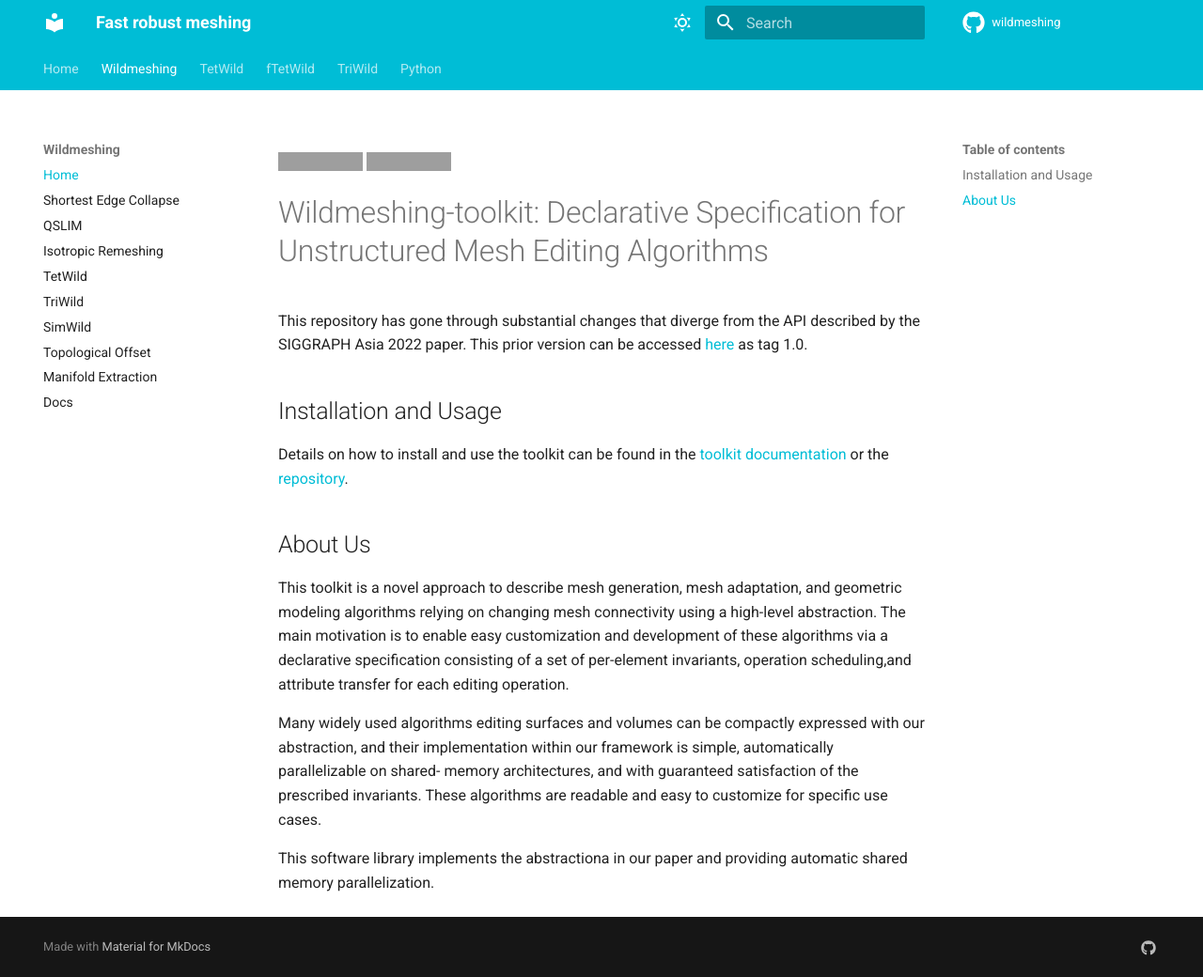
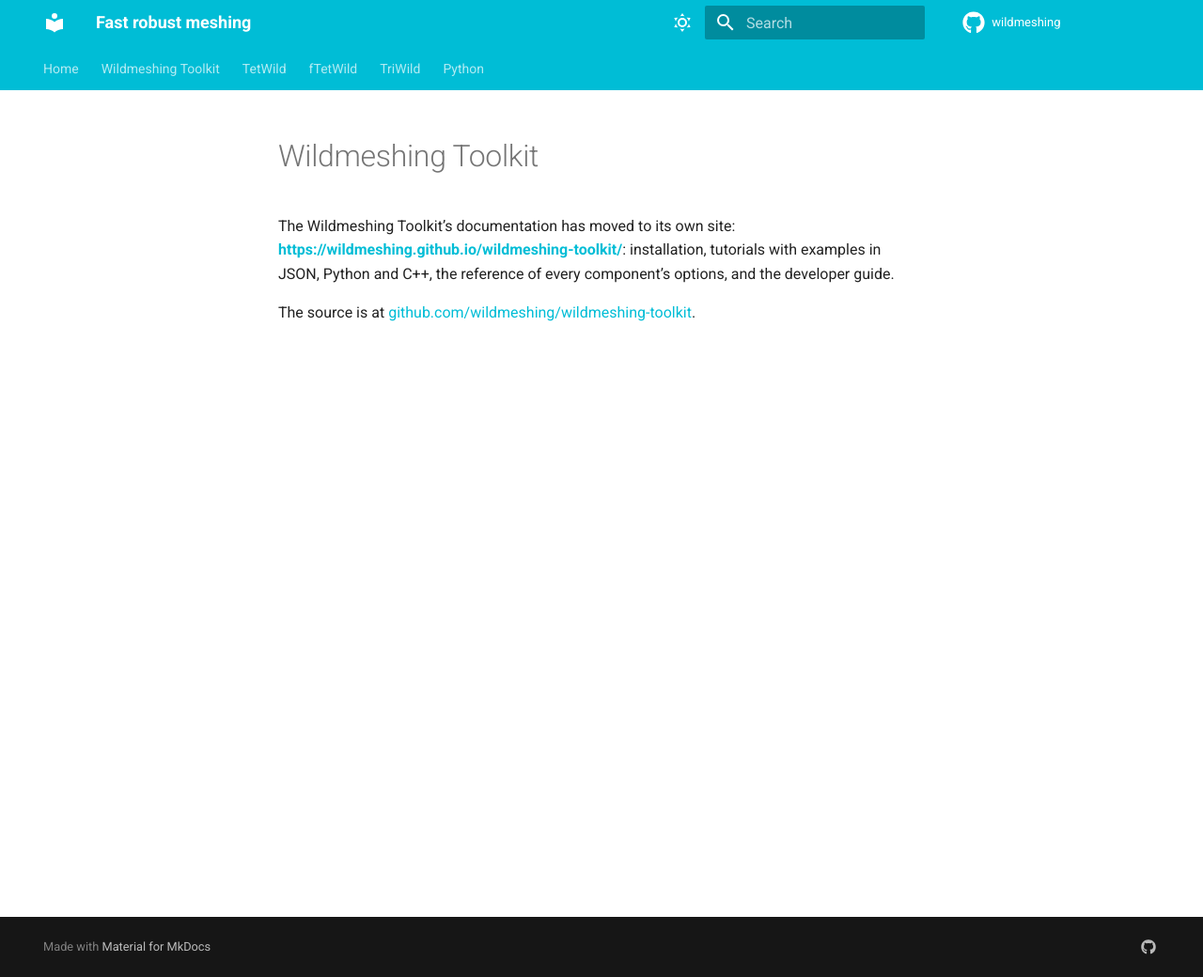
Before and after one commit to wildmeshing/wildmeshing.github.io, an MkDocs documentation site: the page built from doc/wildmeshing.md, in a window 1280 px wide and 1040 px high. Shown: the whole window at 94% size. Built offline with MkDocs 1.6.1 and Material for MkDocs 9.7.7, drawn with Linux system fonts in a browser that asks for light colours; comment, search, counter and statistics services are not loaded; grey boxes are pictures that could not be loaded.

Commit message:
The toolkit's documentation moves to its own site
The Wildmeshing Toolkit now builds its documentation from its own repository and
publishes it at https://wildmeshing.github.io/wildmeshing-toolkit/, the component
reference included. This site links to it:

- the Wildmeshing tab is one link to the toolkit site; the generated per-component spec
  pages, generate_doc.py and the build step that cloned the toolkit and json-spec-engine
  go;
- the home page's broken toolkit.md link points to the toolkit site, and wildmeshing.md
  says where the documentation went;
- the Python page notes that it documents wildmeshing-python 0.4, and that the toolkit's
  package will take the name;
- edit links point to this repository; the README's clone command and prerequisites are
  fixed.

Co-Authored-By: Claude Opus 5.5 <noreply@anthropic.com>
Claude-Session: https://claude.ai/code/session_01ULwCy32WTWz2YSVPRHU4LT

```diff
--- a/doc/wildmeshing.md
+++ b/doc/wildmeshing.md
@@ -1,23 +1,7 @@
-[![Build](https://github.com/wildmeshing/wildmeshing-toolkit/actions/workflows/continuous.yml/badge.svg)](https://github.com/wildmeshing/wildmeshing-toolkit/actions/workflows/continuous.yml)
-[![codecov](https://codecov.io/github/wildmeshing/wildmeshing-toolkit/graph/badge.svg?token=CSBKSLUQW6)](https://codecov.io/github/wildmeshing/wildmeshing-toolkit)
+# Wildmeshing Toolkit
 
-# Wildmeshing-toolkit: Declarative Specification for Unstructured Mesh Editing Algorithms
+The Wildmeshing Toolkit's documentation has moved to its own site:
+**[https://wildmeshing.github.io/wildmeshing-toolkit/](https://wildmeshing.github.io/wildmeshing-toolkit/)**: installation, tutorials with examples in JSON, Python and C++, the
+reference of every component's options, and the developer guide.
 
-This repository has gone through substantial changes that diverge from the API described by the SIGGRAPH Asia 2022 paper.
-This prior version can be accessed [here](https://github.com/wildmeshing/wildmeshing-toolkit/releases/tag/1.0) as tag 1.0.
-
-## Installation and Usage
-
-Details on how to install and use the toolkit can be found in the [toolkit documentation](https://wildmeshing.github.io/wildmeshing-toolkit/index.html) or the [repository](https://github.com/wildmeshing/wildmeshing-toolkit/).
-
-## About Us
-
-This toolkit is a novel approach to describe mesh generation, mesh adaptation, and geometric modeling algorithms relying on changing mesh connectivity using a high-level abstraction. The main motivation is to enable easy customization and development of these algorithms via a declarative specification consisting of a set of per-element invariants, operation scheduling,and attribute transfer for each editing operation.
-
-Many widely used algorithms editing surfaces and volumes
-can be compactly expressed with our abstraction, and their implementation
-within our framework is simple, automatically parallelizable on shared-
-memory architectures, and with guaranteed satisfaction of the prescribed
-invariants. These algorithms are readable and easy to customize for specific use cases.
-
-This software library implements the abstractiona in our paper and providing automatic shared memory parallelization.
+The source is at [github.com/wildmeshing/wildmeshing-toolkit](https://github.com/wildmeshing/wildmeshing-toolkit).
--- a/mkdocs.yml
+++ b/mkdocs.yml
@@ -2,7 +2,7 @@ site_name: Fast robust meshing
 site_url: "https://wildmeshing.github.io/"
 repo_name: "wildmeshing"
 repo_url: "https://github.com/wildmeshing/wildmeshing-toolkit"
-edit_uri: "../https://github.com/wildmeshing/wildmeshing-toolkit/edit/doc/doc/"
+edit_uri: "https://github.com/wildmeshing/wildmeshing.github.io/edit/doc/doc/"
 site_description: "Fast robust meshing"
 # strict: true
 docs_dir: "doc"
@@ -87,17 +87,7 @@ extra_javascript:
   - https://cdn.jsdelivr.net/npm/mathjax@3/es5/tex-mml-chtml.js
 nav:
   - Home: index.md
-  - Wildmeshing:
-      - Home: wildmeshing.md
-      - Shortest Edge Collapse: toolkit_specs/shortest_edge_collapse_spec.md
-      - QSLIM: toolkit_specs/qslim_spec.md
-      - Isotropic Remeshing: toolkit_specs/isotropic_remeshing_spec.md
-      - TetWild: toolkit_specs/tetwild_spec.md
-      - TriWild: toolkit_specs/triwild_spec.md
-      - SimWild: toolkit_specs/simwild_spec.md
-      - Topological Offset: toolkit_specs/topological_offset_spec.md
-      - Manifold Extraction: toolkit_specs/manifold_extraction_spec.md
-      - Docs: https://wildmeshing.github.io/wildmeshing-toolkit/index.html
+  - Wildmeshing Toolkit: https://wildmeshing.github.io/wildmeshing-toolkit/
   - TetWild: tetwild.md
   - fTetWild: ftetwild.md
   - TriWild: triwild.md
```
Also changed, not shown: README.md (+8 -13 lines), doc/index.md (+2 -1 lines), doc/python.md (+6 -0 lines), generate_doc.py (deleted, +0 -45 lines), 1 other file.
